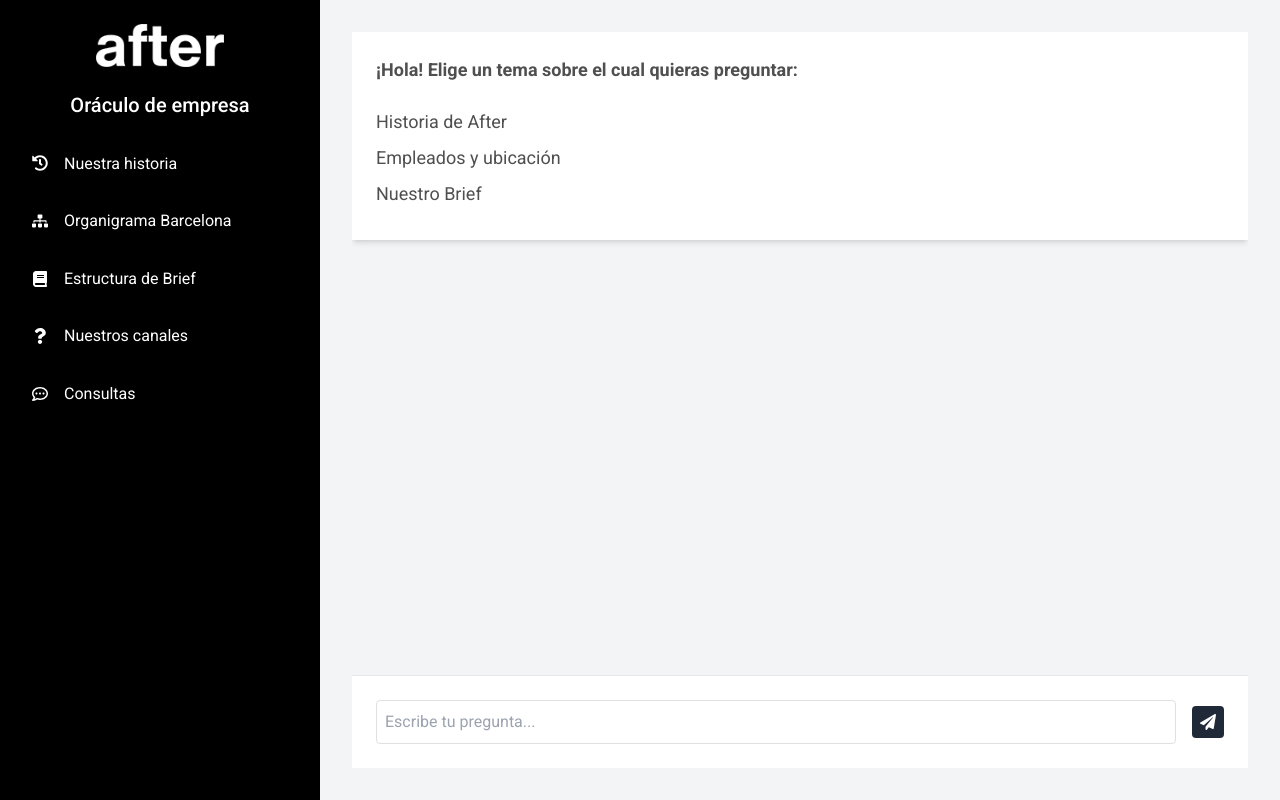
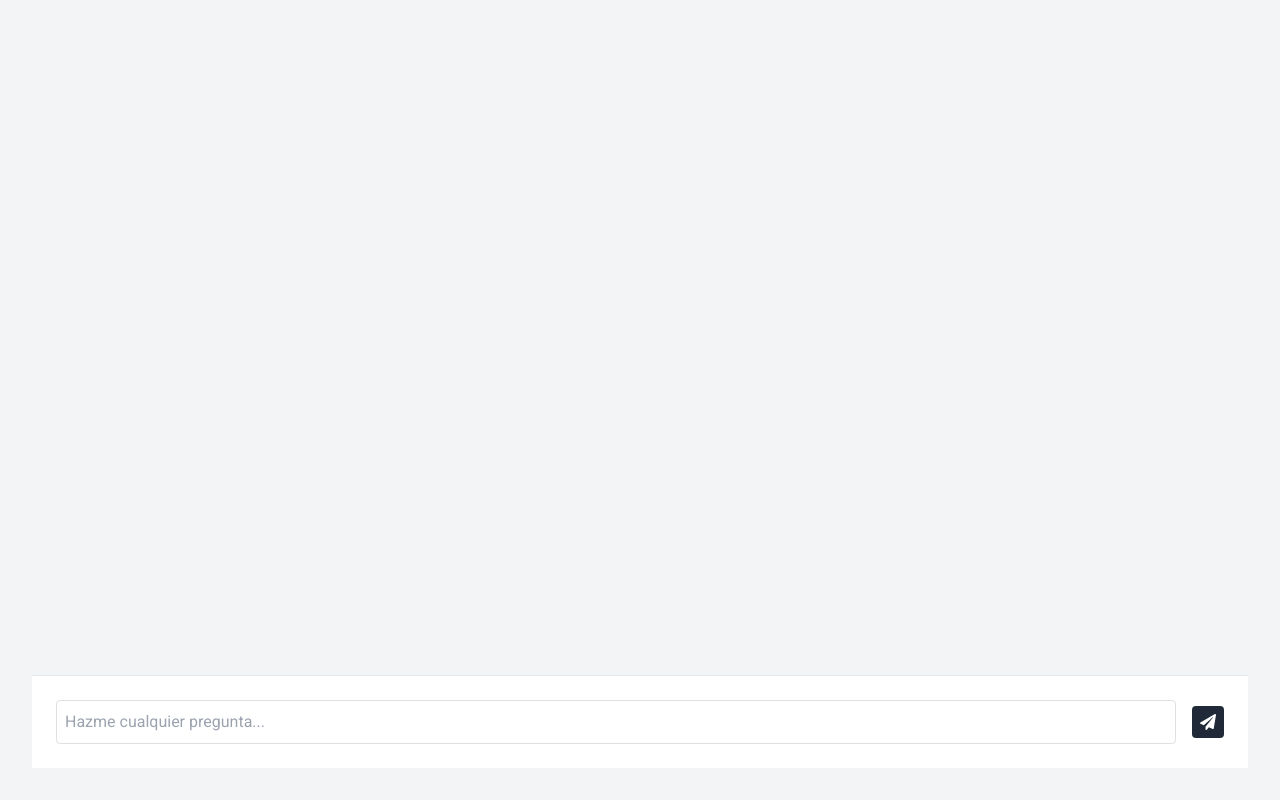
Before and after one commit to camiaguado/chatlou, a React (Create React App) app: page / in a window 1280 px wide. Built offline with nearby package versions, Linux system fonts and the light colour scheme.

Commit message:
change env

```diff
--- a/src/components/chat.js
+++ b/src/components/chat.js
@@ -104,25 +104,9 @@
         <FaBars size={24} />
     </button>
 
-    {/* Sidebar */}
-    <div className={`w-full md:w-1/4 bg-black p-4 flex flex-col transform md:transform-none transition-transform duration-300 ${isSidebarOpen ? 'translate-x-0' : '-translate-x-full'} md:translate-x-0`}>
-<img src={logo} alt="After Logo" className="mb-4 w-32 mx-auto" />
-        <h2 className="text-white text-xl mb-4 text-center">Oráculo de empresa</h2>
-        <div className="flex-1 overflow-y-auto">
-          {exampleMessages.map((message, index) => (
-            <button
-              key={index}
-              className="flex items-center gap-3 block w-full text-left text-white hover:bg-gray-800 focus:outline-none mb-3 p-2 rounded"
-              onClick={() => handleButtonPress(message.topic)}
-            >
-              {optionIcons[message.topic]}
-              {message.heading}
-            </button>
-          ))}
-        </div>
-      </div>
+
        {/* Content Area */}
-       <div className="w-full md:w-3/4 p-8 flex items-center justify-center bg-gray-100">
+       <div className="w-full p-8 flex items-center justify-center bg-gray-100">
         <div ref={containerRef} className="overflow-y-auto w-full h-full">
           {pdfUrl && (
             <div className="w-full h-full">
--- a/src/components/chatSection.js
+++ b/src/components/chatSection.js
@@ -1,22 +1,20 @@
 import React, { useState } from "react";
-import { FaMagic, FaPaperPlane } from 'react-icons/fa'; // Importar el ícono FaPaperPlane
-
-
+import { FaPaperPlane } from 'react-icons/fa';
 
 export function ChatTopics() {
     const [userInput, setUserInput] = useState('');
     const [chatMessages, setChatMessages] = useState([]);
-    const [selectedTopic, setSelectedTopic] = useState(null);
-    const [isLoading, setIsLoading] = useState(false); // Estado para el indicador de carga
+    const [isLoading, setIsLoading] = useState(false);
 
-
-    const fetchData = async (url) => {
+    const postData = async (question) => {
         try {
-            const response = await fetch(url, {
-                method: 'GET',
+            const response = await fetch('http://0.0.0.0:8080/ask', {
+                method: 'POST',
                 headers: {
+                    'Content-Type': 'application/json',
                     'Accept': 'application/json',
                 },
+                body: JSON.stringify({ question: question }),
             });
 
             if (!response.ok) {
@@ -30,150 +28,34 @@
         }
     };
 
-    const topicDataSources = {
-        'Historia de After': (input) => fetchData(`${process.env.REACT_APP_URL}/getHistory?query=${encodeURIComponent(input)}`),
-        'Empleados y ubicación': async (input) => {
-            const normalizedInput = normalizeText(input);
-            if (normalizedInput.startsWith('quien es')) {
-                const employeeName = normalizedInput.replace(/quien es /i, '').replace('?', ''); // Usamos una expresión regular con el flag 'i' para que sea insensible a mayúsculas/minúsculas
-                const response = await fetchData(`${process.env.REACT_APP_URL}/getRole?name=${encodeURIComponent(employeeName)}`);
-                return response.data || response;
-            } else if (normalizedInput.startsWith('quienes trabajan en')) {
-                const cityName = normalizedInput.replace(/quienes trabajan en /i, '').replace('?', '');
-                const respuesta = await fetchData(`${process.env.REACT_APP_URL}/getTeam?city=${encodeURIComponent(cityName)}`);
-                return respuesta.team;
-            }
-        },
-        'Nuestro Brief': (input) => fetchData(`${process.env.REACT_APP_URL}/getBrief?query=${encodeURIComponent(input)}`)
-    };
-
-    function normalizeText(text) {
-        return text
-            .normalize("NFD") // Descompone caracteres acentuados en su forma canónica
-            .replace(/[\u0300-\u036f]/g, "") // Elimina los acentos
-            .toLowerCase(); // Convierte todo a minúsculas
-    }
-
     const handleSendClick = async () => {
         if (userInput.trim() !== '') {
             setChatMessages([...chatMessages, { type: 'user', text: userInput }]);
+            setIsLoading(true);
+            const response = await postData(userInput);
+            setIsLoading(false);
 
-            const dataSource = topicDataSources[selectedTopic];
-            if (dataSource) {
-                setIsLoading(true); // Mostrar el indicador de carga
-                const response = await dataSource(userInput);
-                setIsLoading(false); // Ocultar el indicador de carga después de recibir la respuesta
-
-                let formattedResponse;
-
-                // Verifica si la respuesta tiene una propiedad 'data'
-                if (response && response.data) {
-                    formattedResponse = response.data;
-                } else if (response) {
-                    formattedResponse = response;
-                } else {
-                    formattedResponse = "Lo siento, no pude obtener una respuesta.";
-                }
-
-                // Si la respuesta es un array, conviértelo en una lista
-                if (Array.isArray(formattedResponse)) {
-                    formattedResponse = formattedResponse.map(item => `<li>${item}</li>`).join('');
-                    formattedResponse = `<ul>${formattedResponse}</ul>`;
-                }
+            let formattedResponse = response.response || "Lo siento, no pude obtener una respuesta.";
 
             // Convertir los saltos de línea en <br> para HTML
             formattedResponse = formattedResponse.replace(/\n/g, '<br>');
 
-                setChatMessages([...chatMessages, { type: 'user', text: userInput }, { type: 'bot', text: formattedResponse }]);
-            }
-
+            setChatMessages([...chatMessages, { type: 'user', text: userInput }, { type: 'bot', text: formattedResponse, source: response.source }]);
             setUserInput('');
         }
     };
 
-    const handleTopicClick = (topic) => {
-        let message;
-        setSelectedTopic(topic.heading);
-        switch(topic.id){
-            case 'historia':
-                message = 'Hola, hazme preguntas sobre la historia de after.'
-                break;
-            case 'organigrama':
-                message = 'Haz click sobre las preguntas ya definidas arriba y editala.'
-                break;
-            case 'brief':
-                message = '¿Qué te gustaría saber sobre la estructura de nuestro Brief?'
-                break;
-            default:
-                message = '¡Hola! elige un tema para consultar'
-        }
-        setChatMessages([{ type: 'bot', text: `${message}` }]);
-    };
-
-    const topics = [
-        {
-            id: 'historia',
-            heading: 'Historia de After',
-            questions: []
-        },
-        {
-            id: 'organigrama',
-            heading: 'Empleados y ubicación',
-            questions: [
-                'Quién es [nombre de empleado]',
-                'Quiénes trabajan en [Ciudad]',
-            ]
-        },
-        {
-            id: 'brief',
-            heading: 'Nuestro Brief',
-            questions: []
-        }
-    ];
-
     return (
         <div className="flex flex-col h-full">
-            {/* Sección de temas */}
-            <div className="p-4 bg-white shadow-md mb-4">
-                <h1 className="mb-2 text-lg font-semibold">
-                ¡Hola! Elige un tema sobre el cual quieras preguntar:
-                </h1>
-                <div className="mt-4">
-                    {topics.map((topic, index) => (
-                        <div key={index}>
-                            <button
-                                className={`block text-lg focus:outline-none mb-2 ${selectedTopic === topic.heading ? 'font-bold text-gray-800' : 'hover:underline'}`}
-                                onClick={() => handleTopicClick(topic)}
-                            >
-                                {topic.heading}
-                            </button>
-                            {selectedTopic === topic.heading && topic.questions.map((question, qIndex) => (
-                                <div key={qIndex} className="ml-4 mb-2">
-                                    <button
-                                        className="text-sm focus:outline-none hover:underline"
-                                        onClick={() => setUserInput(question)}
-                                    >
-                                        {question}
-                                    </button>
-                                </div>
-                            ))}
-                        </div>
-                    ))}
-                </div>
-            </div>
-
             {/* Mensajes del chat */}
             <div className="flex-grow overflow-y-auto p-4 bg-gray-100">
                 {chatMessages.map((message, index) => (
                     <div key={index} className={`flex items-start mb-2 ${message.type === 'user' ? 'justify-end' : 'justify-start'}`}>
-                        {message.type === 'bot' && <FaMagic className="h-5 w-5 text-gray-800 mr-2" />}
-                        <div
-    className={`p-2 rounded ${message.type === 'user' ? 'bg-gray-300' : 'bg-gray-800 text-white'}`}
-    dangerouslySetInnerHTML={{ __html: message.text }}
-></div>
+                        <div className={`p-2 rounded ${message.type === 'user' ? 'bg-gray-300' : 'bg-gray-800 text-white'}`} dangerouslySetInnerHTML={{ __html: message.text }}></div>
+                        {message.source && <a href={message.source} target="_blank" rel="noopener noreferrer" className="ml-2 underline text-blue-600">Fuente</a>}
                     </div>
                 ))}
-                {isLoading && ( // Mostrar el indicador de carga si isLoading es true
+                {isLoading && (
                     <div className="flex justify-center items-center mt-4">
                         <div className="animate-spin rounded-full h-6 w-6 border-t-2 border-b-2 border-gray-900"></div>
                         <span className="ml-2">Generando respuesta...</span>
@@ -183,13 +65,13 @@
 
             {/* Espacio de entrada al pie de página */}
             <div className="border-t p-4 bg-white bottom-0 w-full">
-                <div className="flex items-center justify-between mx-auto"> {/* Agregado para centrar el área de entrada */}
+                <div className="flex items-center justify-between mx-auto">
                     <input
                         type="text"
                         value={userInput}
                         onChange={e => setUserInput(e.target.value)}
                         className="flex-grow border rounded p-2 mr-4"
-                        placeholder="Escribe tu pregunta..."
+                        placeholder="Hazme cualquier pregunta..."
                         onKeyDown={e => {
                             if (e.key === 'Enter') {
                                 handleSendClick();
@@ -200,7 +82,7 @@
                         onClick={handleSendClick}
                         className="bg-gray-800 text-white p-2 rounded hover:bg-gray-500 transition duration-200"
                     >
-                        <FaPaperPlane /> {/* Ícono de enviar */}
+                        <FaPaperPlane />
                     </button>
                 </div>
             </div>
```
Also changed, not shown: 2 other files (tests, documents, lock files or other folders). Lines whose indentation alone changed are shown as unchanged.
